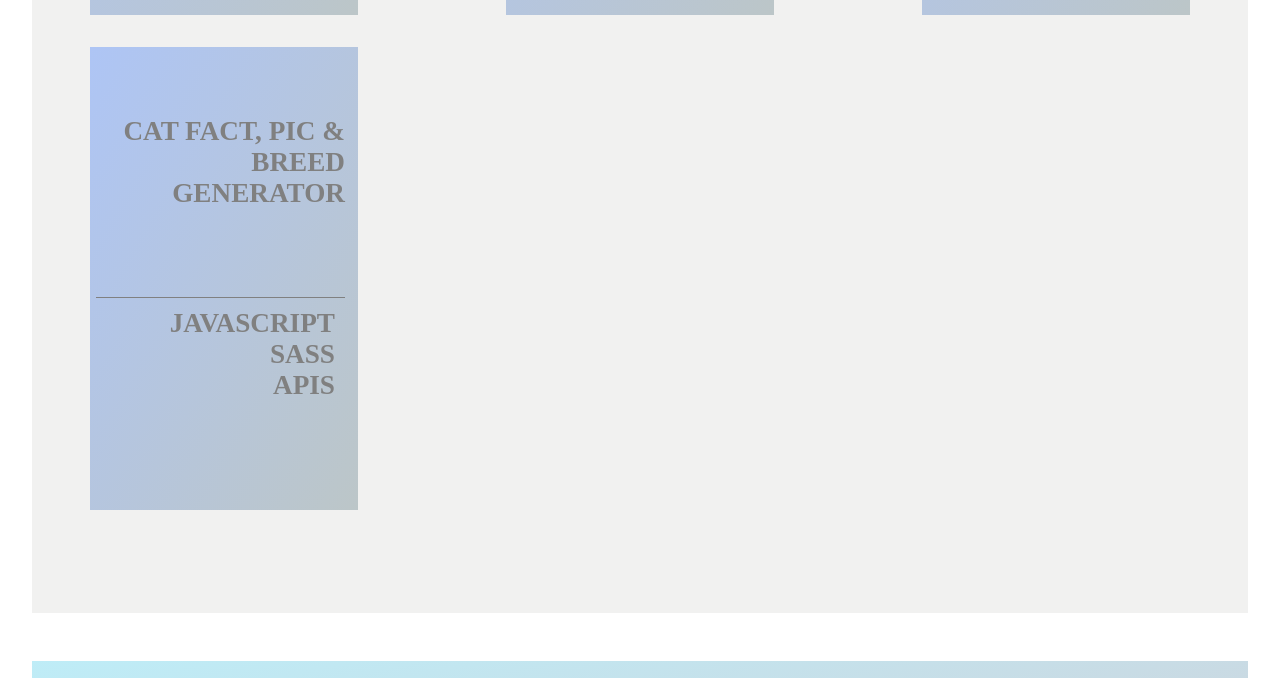
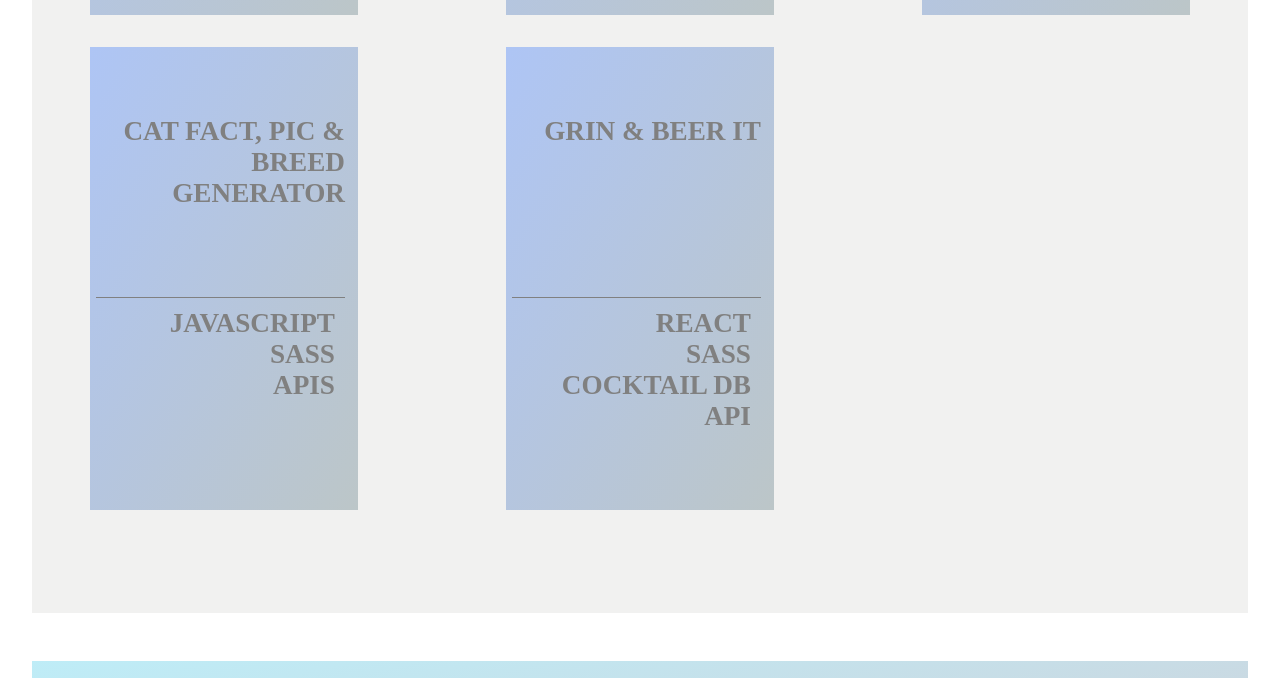
Before and after one commit to nadia643/portfolio, a website: page index.html in a window 1280 px wide. Shown: the part 2136-2814 px from the top of the page. Drawn offline with Linux system fonts and the light colour scheme; a web font is replaced by a local one.

Commit message:
added cocktail app to project cards

```diff
--- a/index.html
+++ b/index.html
@@ -160,6 +160,21 @@
                     </div>
                 </div>
             </div>
+            <div class="project">
+                <div class="project__side project__side--front">
+                    <h2 class="header-projects header-projects--main">Grin & Beer It</h2>
+                    <h2 class="header-projects header-projects--sub">React <br>SASS <br>Cocktail DB API </h2>
+                </div>
+                <div class="project__side project__side--back">
+                    <div class="project__side project__side--back project__side--back--top">
+                        <a href='https://grinandbeerit.netlify.app/' target="blank" class="btn btn-yellow btn-yellow--site">View site</a>
+                        <a href='https://github.com/nadia643/grin-and-beer-it' target="blank" class="btn btn-yellow btn-yellow--git">View github</a>
+                    </div>
+                        <div class="project__side--back--bottom">
+                        <img src="./images/project-pics/cocktail.png" alt="cocktail" class="project__side--back--bottom--pic">
+                    </div>
+                </div>
+            </div>
 
         </div>
 
```
Also changed, not shown: images/project-pics/cocktail.png (added).
